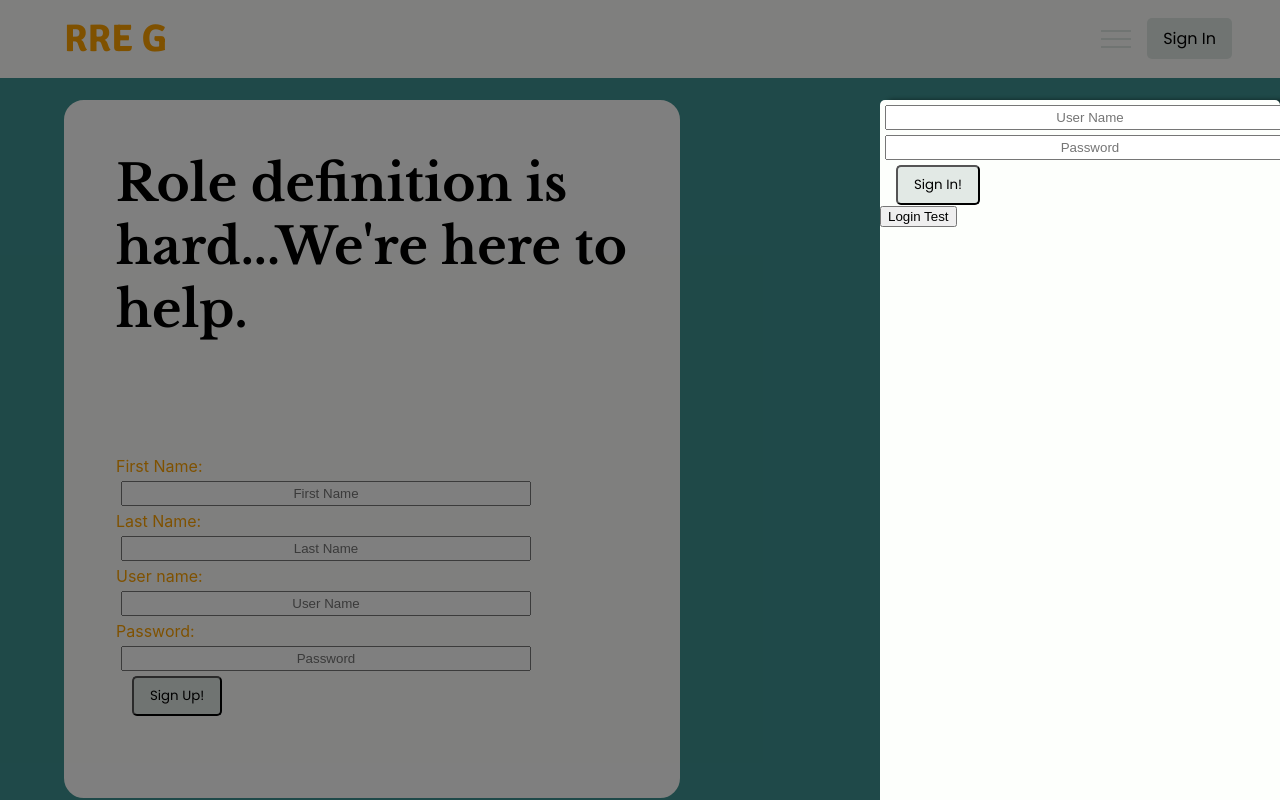
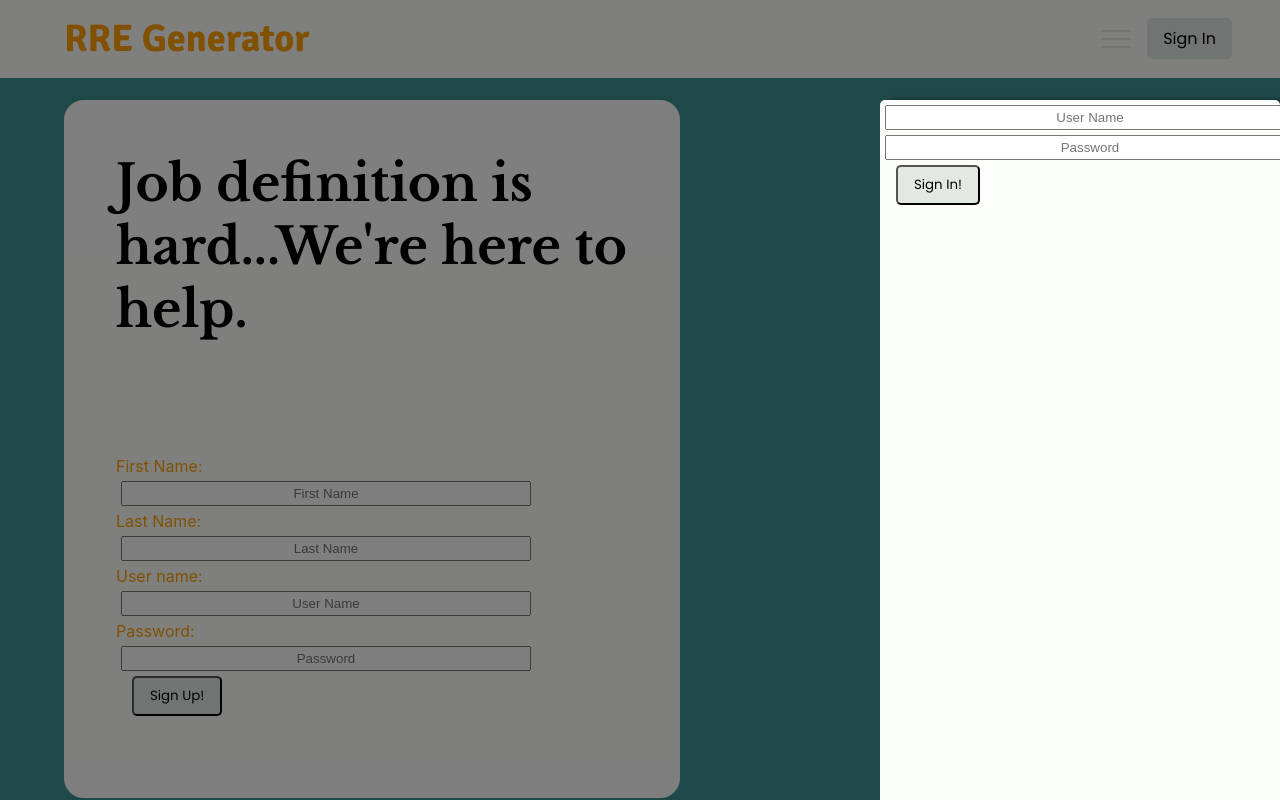
Before and after one commit to JdPope/RREGuideFront, a React (Create React App) app: page / in a window 1280 px wide. Both pictures are taken after a click on the button 1116 px from the left and 38 px from the top of the page. Built offline with nearby package versions, Linux system fonts and the light colour scheme.

Commit message:
styling of NavBar,sign in, sign up

```diff
--- a/src/Navbar/Navbar.js
+++ b/src/Navbar/Navbar.js
@@ -9,7 +9,7 @@ return(
   <header className="Navbar">
     <nav className="Navbar_nav">
 
-      <div className="Navbar_logo"><a href="/">RRE G</a></div>
+      <div className="Navbar_logo"><a href="/">RRE Generator</a></div>
       <div className="spacer"/>
       <div>
         <ToggleButton click={props.drawerClickHandler}/>
--- a/src/SignIn/SignIn.js
+++ b/src/SignIn/SignIn.js
@@ -36,8 +36,7 @@ class SideDrawer extends Component {
                 <input className="SignUpContainer-input"onChange={this.handleChange} name="username" required placeholder= "User Name" type="text" value={username}/>
                 <input className="SignUpContainer-input"   onChange={this.handleChange} name="password" required placeholder= "Password" type="password" value={password} />
               </form>
-              <button className="signupbutton" >Sign In!</button>
-              <button onClick={this.handleSubmit}>Login Test</button>
+              <button className="signupbutton" onClick={this.handleSubmit}>Sign In!</button>
             </div>
       </React.Fragment>
 
--- a/src/SignUpContainer/SignUpContainer.js
+++ b/src/SignUpContainer/SignUpContainer.js
@@ -34,7 +34,7 @@ class SignUpContainer extends Component {
     return(
       <React.Fragment>
             <div className="SignUpContainer-main">
-              <div className="blerb">Role definition is hard...We're here to help.</div>
+              <div className="blerb">Job definition is hard...We're here to help.</div>
               <form >
                 <label className="SignUpContainer-label">First Name:</label>
                 <input className="SignUpContainer-input" name="first_name" required placeholder= "First Name"/>
```
